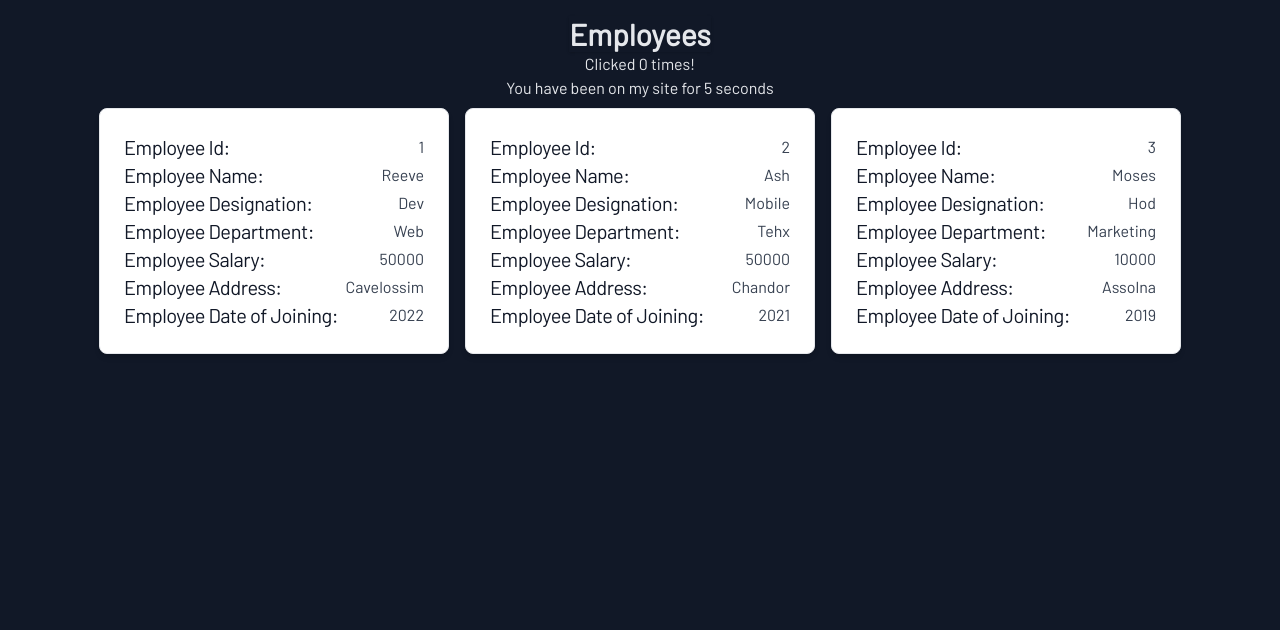
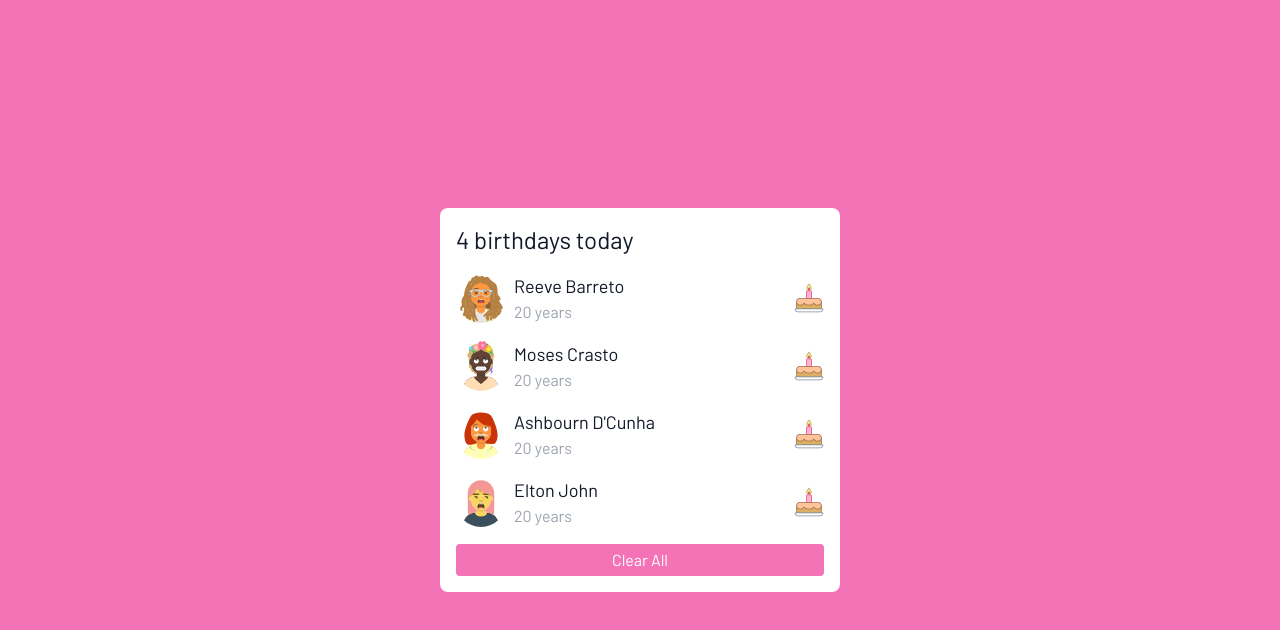
Before and after one commit to reeveboy/wdf-practical-repo, a React (Create React App) app: page / in a window 1280 px wide. Shown: the top 630 px of the page. Built offline with nearby package versions, Linux system fonts and the light colour scheme.

Commit message:
folder structured

```diff
--- a/src/App.js
+++ /dev/null
@@ -1,20 +0,0 @@
-import { useEffect, useState } from 'react';
-import List from './List';
-import data from './utils/data';
-
-function App() {
-  const [people, setPeople] = useState(data)
-  return (
-    <div className='h-screen w-full flex items-center justify-center'>
-      <div className='bg-gray-800 p-4 rounded-lg min-w-[400px] flex flex-col items-center'>
-        <div className='text-3xl'>Birthday Reminder App</div>
-        <div className='text-2xl'>{people.length} birthdays today</div>
-        <p className='p-2'></p>
-        <List people={people} />
-        <button className='w-full bg-rose-500 hover:bg-rose-600 px-2 py-1 rounded' onClick={() => setPeople([])}>Clear All</button>
-      </div>
-    </div>
-  );
-}
-
-export default App;
--- /dev/null
+++ b/src/Birthday/App.js
@@ -0,0 +1,21 @@
+import { useEffect, useState } from 'react';
+import List from './List';
+import data from '../data/data';
+
+function App() {
+  const [people, setPeople] = useState(data)
+  return (
+    <div className='h-screen w-full flex items-center justify-center bg-pink-400'>
+      <div className='bg-white text-gray-900 p-4 rounded-lg min-w-[400px] flex flex-col'>
+        <div className='text-2xl'>{people.length} birthdays today</div>
+        <p className='p-2'></p>
+        {people.map(person => (
+          <List person={person} />
+        ))}
+        <button className='w-full text-white bg-pink-400 hover:bg-rose-600 px-2 py-1 rounded' onClick={() => setPeople([])}>Clear All</button>
+      </div>
+    </div>
+  );
+}
+
+export default App;
--- /dev/null
+++ b/src/Birthday/List.js
@@ -0,0 +1,23 @@
+import { useState } from "react"
+
+export default function List ({person}) {
+    const {id, name, age, image} = person
+    const [count, setCount] = useState(0)
+
+    return (
+        <div key={id} className="flex items-center mb-4 w-full">
+            <img src={image} height={50} width={50} alt="avatar" className="rounded-[999px]" />
+            <p className="p-1"></p>
+            <div className="grow">
+                <div className="text-lg">{name}</div>
+                <div className="text-md text-gray-400">{age} years</div>
+            </div>
+            <div className="flex items-center">
+                {count ? (<div className="mr-1">{count} wishes!</div>) : ""}
+                <button onClick={() => setCount(count + 1)}  >
+                    <img src="cake_icon.png" alt="" />
+                </button>
+            </div>
+        </div>
+    )
+}
--- a/src/List.js
+++ /dev/null
@@ -1,19 +0,0 @@
-export default function List ({people}) {
-    return (
-        <>
-            {people.map(person => {
-                const {id, name, age, image} = person
-                return (
-                    <div key={id} className="flex items-center mb-4 w-full">
-                        <img src={image} height={50} width={50} alt="avatar" className="rounded-[999px]" />
-                        <p className="p-1"></p>
-                        <div>
-                            <div className="text-lg">{name}</div>
-                            <div className="text-md text-gray-400">{age} years</div>
-                        </div>
-                    </div>
-                )
-            })}
-        </>
-    )
-}
--- a/src/Review.js
+++ /dev/null
@@ -1,11 +0,0 @@
-
-export default function Review({person}) {
-  return (
-    <div className="flex flex-col justify-center items-center">
-        <img src={person.image} height={60} width={60} alt="avatar" className="rounded-[999px]" />
-        <div className="text-lg capitalize">{person.name}</div>
-        <div className="text-md text-gray-400 capitalize">{person.designation}</div>
-        <div className="text-md text-gray-400">{person.review}</div>
-    </div>
-  )
-}
--- /dev/null
+++ b/src/Review/Review.js
@@ -0,0 +1,11 @@
+
+export default function Review({person}) {
+  return (
+    <div className="flex flex-col justify-center items-center max-w-[500px] min-w-[500px]">
+        <img src={person.image} height={60} width={60} alt="avatar" className="rounded-[999px]" />
+        <div className="text-xl capitalize">{person.name}</div>
+        <div className="text-lg text-gray-200 capitalize">{person.designation}</div>
+        <div className="text-md text-left text-gray-400">{person.review}</div>
+    </div>
+  )
+}
--- a/src/ReviewPage.js
+++ b/src/Review/ReviewPage.js
@@ -1,26 +1,28 @@
 import { useState } from 'react';
 import Review from './Review';
-import data from './utils/reviews';
+import data from '../data/reviews';
 
 function ReviewPage() {
   const [people, setPeople] = useState(data)
   const [index, setIndex] = useState(0)
 
   function prev() {
-    if (index == 0) return
+    if (index == 0) return setIndex(people.length - 1)
 
     setIndex(index - 1)
   }
 
   function next() {
-    if (index == people.length - 1) return
+    if (index == people.length - 1)  return setIndex(0)
 
     setIndex(index + 1)
   }
 
   return (
-    <div className='h-screen w-full flex items-center justify-center'>
+    <div className='mt-[4rem] w-full flex justify-center'>
       <div className='bg-gray-800 p-4 rounded-lg min-w-[400px]'>
+        <div className='text-3xl text-center'>Movie Reviews</div>
+        <p className='p-2'></p>
         <Review person={people[index]}/>
         <p className='p-2'></p>
         <div className='flex justify-center'>
--- /dev/null
+++ b/src/data/reviews.js
@@ -0,0 +1,30 @@
+export default [
+    {
+        id: 1,
+        name: "Reeve Barreto",
+        designation: "student",
+        review: "The movie seemed pretty promising and had a pretty interesting idea. The characters were done pretty good as well. Although, the movie became messier and more forced as it went on and came to turn on it's head.",
+        image: "1.svg",
+    },
+    {
+        id: 2,
+        name: "Moses Crasto",
+        designation: "student",
+        review: "A decent film. Mostly enjoyed the beginning and the fight between the Punisher and what seemed to be a russian offspring of Superman and Lois Lane, even though that was the goofiest part of the film. I just have really mixed thoughts about the movie and it therefore got an average rating from me.",
+        image: "2.svg",
+    },
+    {
+        id: 3,
+        name: "Ashbourn D'Cunha",
+        designation: "student",
+        review: "Good film with both an interesting and cool story with good characters, both heroes and villains, especially Doom. The film has both good funny moments and sad moments as well. The bad things are that the villain story arch was rather rushed and that there were unneccessary CGI at parts.",
+        image: "3.svg",
+    },
+    {
+        id: 4,
+        name: "Elton John",
+        designation: "student",
+        review: "A movie featuring the awesome character of Freddy Krueger. Although, the movie was a bit obnoxious and not very well edited. I also think it was an unnecessary remake, but that doesn't affect my rating as I try not to compare films to others when rating them.",
+        image: "4.svg",
+    },
+]
--- a/src/index.js
+++ b/src/index.js
@@ -1,16 +1,16 @@
 import React from 'react';
 import ReactDOM from 'react-dom/client';
 import './index.css';
-import App from './App';
-import ReviewPage from './ReviewPage';
-import Employees from './Employees'
+import App from './Birthday/App';
+import ReviewPage from './Review/ReviewPage';
+import Employees from './Employee/Employees'
 
 const root = ReactDOM.createRoot(document.getElementById('root'));
 root.render(
   <React.StrictMode>
-    {/* <App /> */}
+    <App />
     {/* <ReviewPage /> */}
-    <Employees />
+    {/* <Employees /> */}
   </React.StrictMode>
 );
 
--- a/src/utils/reviews.js
+++ /dev/null
@@ -1,30 +0,0 @@
-export default [
-    {
-        id: 1,
-        name: "Reeve Barreto",
-        designation: "student",
-        review: "It only works when I'm Bolivia.",
-        image: "1.svg",
-    },
-    {
-        id: 2,
-        name: "Moses Crasto",
-        designation: "student",
-        review: "This iphone works considerably well. It mildly improves my basketball by a lot.",
-        image: "2.svg",
-    },
-    {
-        id: 3,
-        name: "Ashbourn D'Cunha",
-        designation: "student",
-        review: "My peacock loves to play with it.",
-        image: "3.svg",
-    },
-    {
-        id: 4,
-        name: "Elton John",
-        designation: "student",
-        review: "I saw one of these in Saint Pierre and Miquelon and I bought one.",
-        image: "4.svg",
-    },
-]
```
Also changed, not shown: public/cake_icon.png (added), src/Employee/Employees.js (renamed from src/Employees.js), src/data/data.js (renamed from src/utils/data.js).
